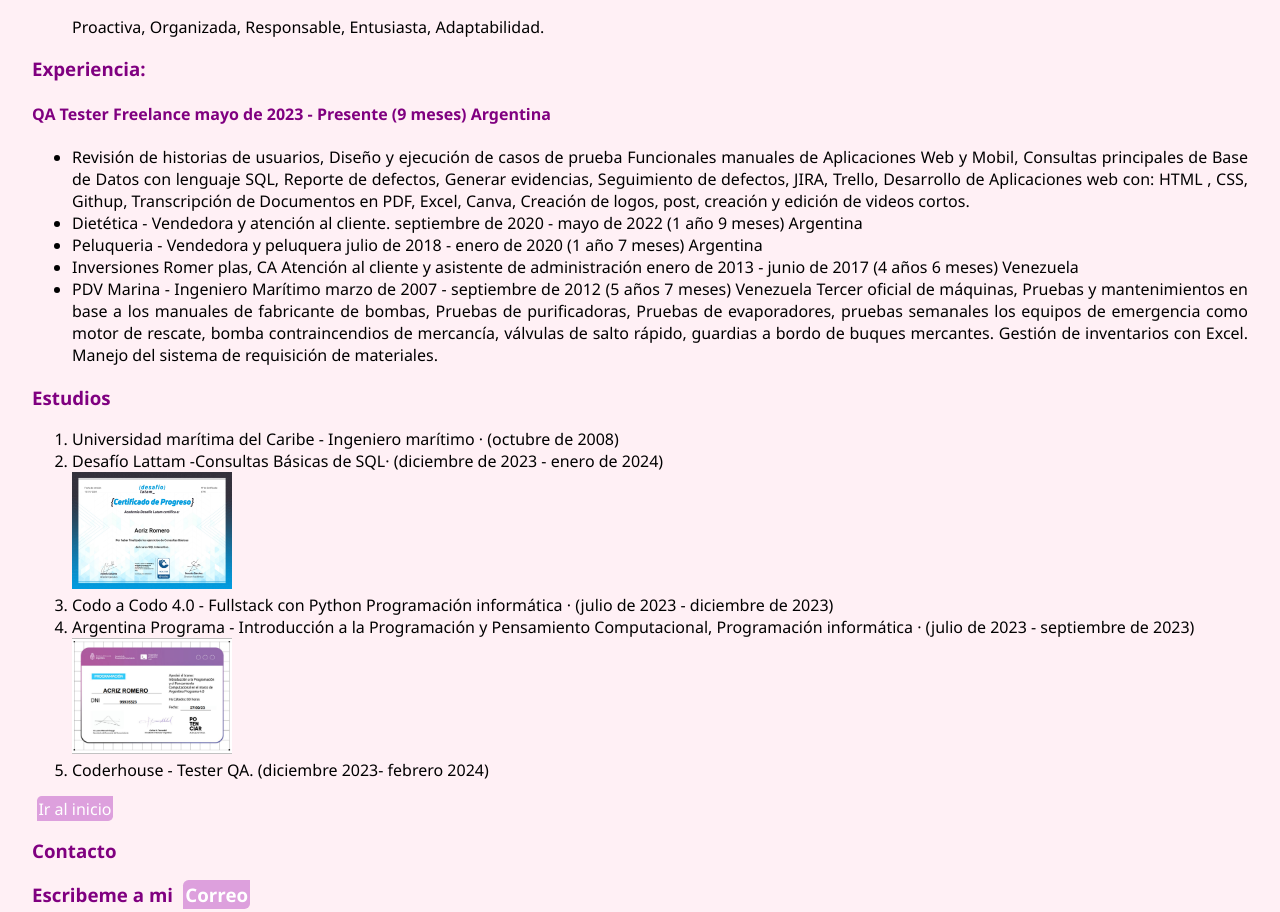
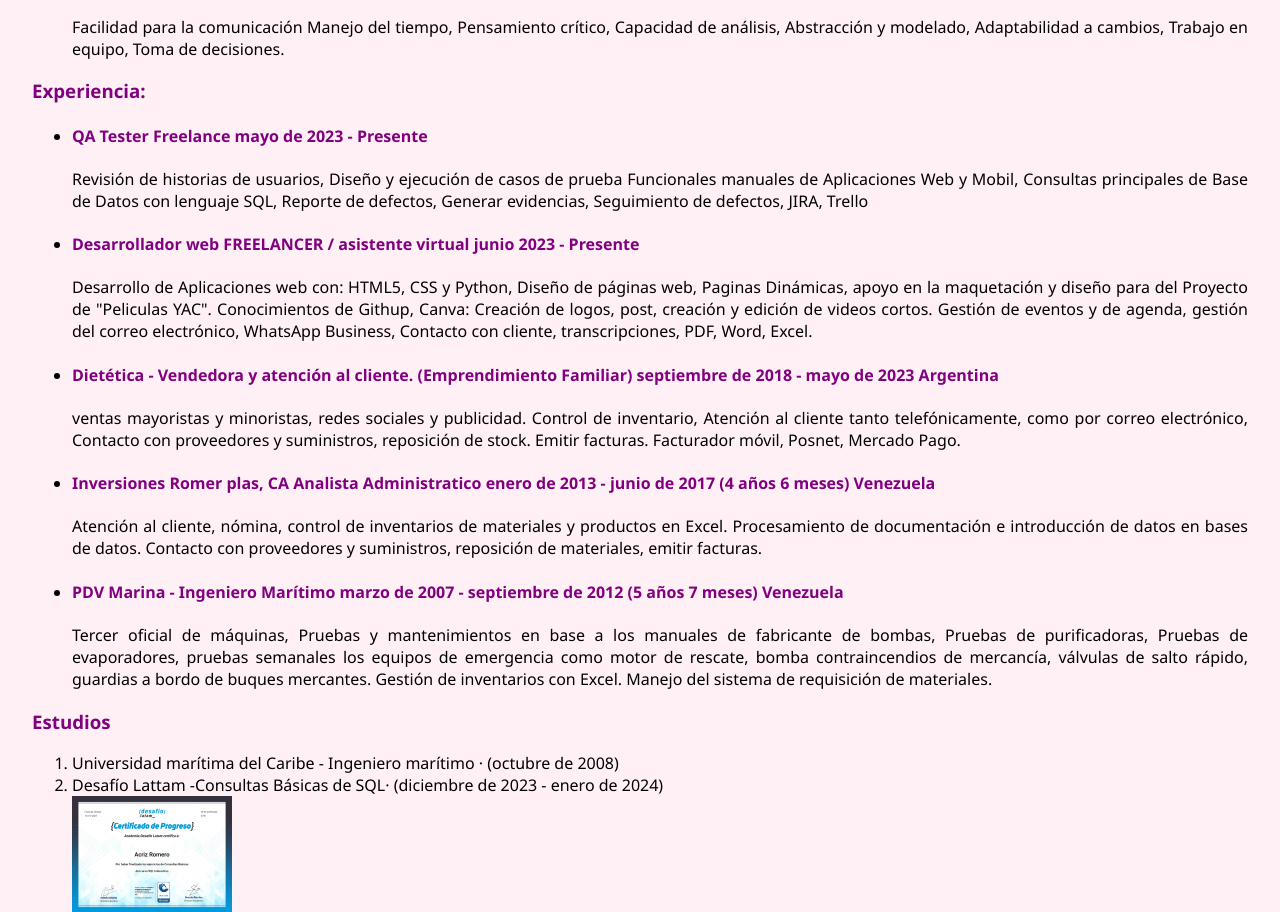
Before and after one commit to Acrizromero/Curriculum-vitae, a plain HTML site: page Ejercicio CV/index.html in a window 1280 px wide. Shown: the part 874-1786 px from the top of the page. Drawn offline with Linux system fonts and the light colour scheme.

Commit message:
AGREGUE CERTIFICADO

```diff
--- a/Ejercicio CV/index.html
+++ b/Ejercicio CV/index.html
@@ -44,37 +44,49 @@
     </ul> </div>
     <div class="conocimiento">
     <h3>Habilidades:</h3>
-    <ul>Proactiva, Organizada, Responsable, Entusiasta, Adaptabilidad.</ul>
+    <ul>Facilidad para la comunicación
+        Manejo del tiempo,
+        Pensamiento crítico,
+        Capacidad de análisis,
+        Abstracción y modelado,
+        Adaptabilidad a cambios,
+        Trabajo en equipo,
+        Toma de decisiones.</ul>
 </div>
 <a name="experiencia"></a>
     <h3>Experiencia:</h3>
-<div> <h4>QA Tester Freelance
-    mayo de 2023 - Presente (9 meses) Argentina</h4>
+<div>
    <ul>
-    <li>
-    Revisión de historias de usuarios, Diseño y ejecución de casos de prueba Funcionales manuales de
-    Aplicaciones Web y Mobil, Consultas principales de Base de Datos con lenguaje SQL, Reporte de defectos, Generar evidencias, Seguimiento de defectos, JIRA, Trello, Desarrollo de Aplicaciones web con: HTML , CSS, Githup, Transcripción de Documentos en PDF, Excel, Canva, Creación de logos, post, creación y edición de videos cortos.</li>
+    <li> <h4>QA Tester Freelance
+        mayo de 2023 - Presente </h4>
+   <p> Revisión de historias de usuarios, Diseño y ejecución de casos de prueba Funcionales manuales de Aplicaciones Web y Mobil, Consultas principales de Base de Datos con lenguaje SQL, Reporte de defectos, Generar evidencias, Seguimiento de defectos, JIRA, Trello</p></li>
+    <li> <h4>Desarrollador web FREELANCER / asistente virtual
+        junio 2023 - Presente</h4>
+        <p>Desarrollo de Aplicaciones web con: HTML5, CSS y Python, Diseño de páginas web, Paginas Dinámicas, apoyo en la maquetación y diseño para del Proyecto de "Peliculas YAC". Conocimientos de Githup, Canva: Creación de logos, post, creación y edición de videos cortos. Gestión de eventos y de agenda, gestión del correo electrónico, WhatsApp Business, Contacto con cliente, transcripciones, PDF, Word, Excel. </p></li>
 
-<li>Dietética - Vendedora y atención al cliente.
-    septiembre de 2020 - mayo de 2022 (1 año 9 meses)
-    Argentina
+<li><h4>Dietética - Vendedora y atención al cliente.
+     (Emprendimiento Familiar)
+    septiembre de 2018 - mayo de 2023
+    Argentina </h4>
+    <p>ventas mayoristas y minoristas, redes sociales y publicidad. Control de inventario, Atención al cliente tanto telefónicamente, como por correo electrónico, Contacto con proveedores y suministros, reposición de stock. Emitir facturas. Facturador móvil, Posnet, Mercado Pago.</p>
+
     </li>
-    <li>Peluqueria - Vendedora y peluquera
-        julio de 2018 - enero de 2020 (1 año 7 meses)
-        Argentina</li>
-    <li>Inversiones Romer plas, CA
-        Atención al cliente y asistente de administración
+
+    <li> <h4>Inversiones Romer plas, CA
+        Analista Administratico
         enero de 2013 - junio de 2017 (4 años 6 meses)
-        Venezuela</li>
-    <li> PDV Marina - Ingeniero Marítimo
+        Venezuela</h4>
+       <p> Atención al cliente, nómina, control de inventarios de materiales y productos en Excel. Procesamiento de documentación e introducción de datos en bases de datos. Contacto con proveedores y suministros, reposición de materiales, emitir facturas.</p>
+    </li>
+    <li> <h4>PDV Marina - Ingeniero Marítimo
         marzo de 2007 - septiembre de 2012 (5 años 7 meses)
-        Venezuela
-        Tercer oficial de máquinas, Pruebas y mantenimientos en base a los
+        Venezuela</h4>
+        <p>Tercer oficial de máquinas, Pruebas y mantenimientos en base a los
         manuales de fabricante de bombas, Pruebas de purificadoras, Pruebas de
         evaporadores, pruebas semanales los equipos de emergencia como motor
         de rescate, bomba contraincendios de mercancía, válvulas de salto rápido,
         guardias a bordo de buques mercantes. Gestión de inventarios con Excel.
-        Manejo del sistema de requisición de materiales.</li>
+        Manejo del sistema de requisición de materiales.</p> </li>
 
 </ul>
 </div>
@@ -86,7 +98,10 @@
     <li> Desafío Lattam -Consultas Básicas de SQL· (diciembre de
         2023 - enero de 2024)</li>
         <img  class="certificados" src="img/Consultas_Basicas_SQL.jpg" alt="Imagen de certificado">
-    <li>Codo a Codo 4.0 -
+        <li> Coderhouse - Testing QA (febrero 2024) </li>
+        <img class="certificados" src="img/certificado testing qa.png" alt="Certificado Coderhose">
+
+        <li>Codo a Codo 4.0 -
         Fullstack con Python  Programación informática · (julio de 2023 - diciembre de
         2023)</li>
         <li>Argentina Programa -
@@ -95,7 +110,6 @@
 
          <img  class="certificados"  src="img/certificado_inicial.png" alt="Imagen de certificado">
 
-            <li> Coderhouse - Tester QA. (diciembre 2023- febrero 2024)</li>
 
     </ol>
 
```
Also changed, not shown: 1 other file.
